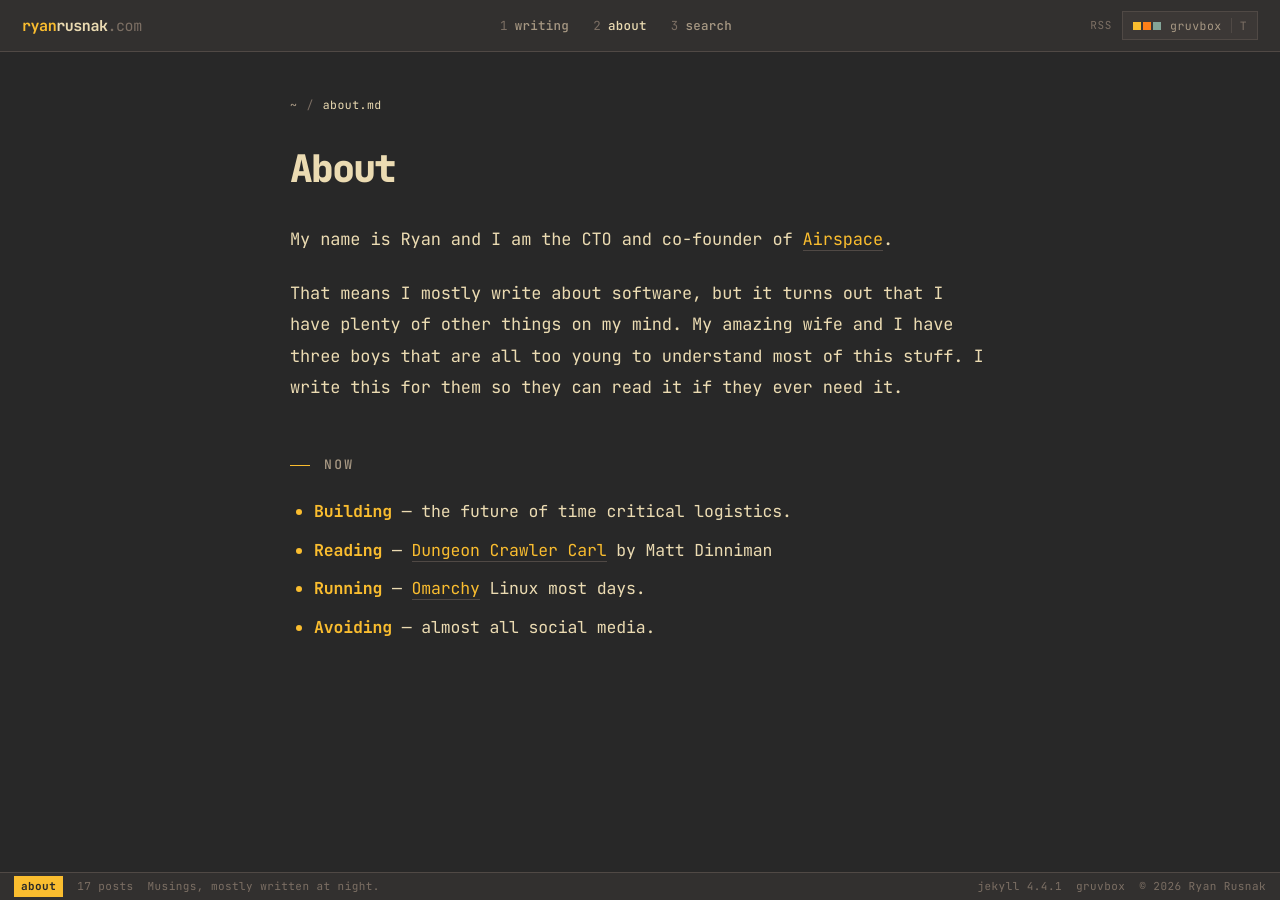
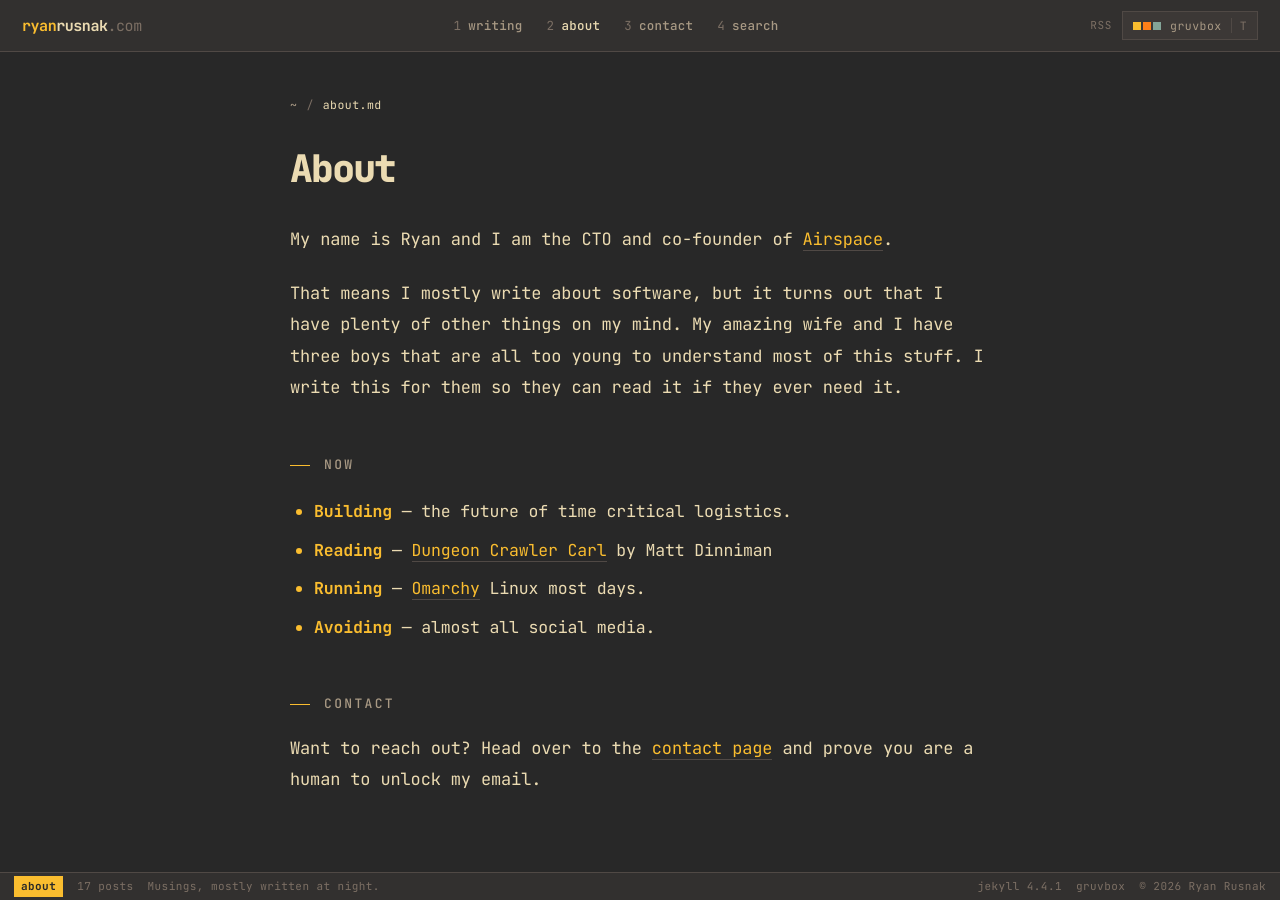
Before and after one commit to RyanRusnak/jekyll_blog, a Jekyll site: the page built from about.md, in a window 1280 px wide. Built offline with Jekyll 4.4.1, drawn with Linux system fonts in a browser that asks for light colours.

Commit message:
Add contact page with interactive Snake CAPTCHA to reveal email

```diff
--- a/Gemfile
+++ b/Gemfile
@@ -5,3 +5,4 @@
 gem "jekyll-sitemap", "~> 1.4"
 gem "jekyll-paginate-v2", "~> 3.0"
 gem "webrick", "~> 1.8"
+gem "erb"
--- a/_includes/header.html
+++ b/_includes/header.html
@@ -5,7 +5,8 @@
   <nav class="topnav">
     <a href="{{ '/' | relative_url }}" class="{% if page.url == '/' or page.layout == 'post' %}is-active{% endif %}"><span class="n">1</span>writing</a>
     <a href="{{ '/about/' | relative_url }}" class="{% if page.url == '/about/' %}is-active{% endif %}"><span class="n">2</span>about</a>
-    <a href="{{ '/search/' | relative_url }}" class="{% if page.url == '/search/' %}is-active{% endif %}"><span class="n">3</span>search</a>
+    <a href="{{ '/contact/' | relative_url }}" class="{% if page.url == '/contact/' %}is-active{% endif %}"><span class="n">3</span>contact</a>
+    <a href="{{ '/search/' | relative_url }}" class="{% if page.url == '/search/' %}is-active{% endif %}"><span class="n">4</span>search</a>
   </nav>
   <div class="topbar-right">
     <a class="rss" href="{{ '/feed.xml' | relative_url }}">RSS</a>
--- a/_layouts/default.html
+++ b/_layouts/default.html
@@ -13,6 +13,7 @@
   </div>
   <script src="{{ '/assets/js/theme.js' | relative_url }}"></script>
   {% if page.search %}<script src="{{ '/assets/js/search.js' | relative_url }}"></script>{% endif %}
+  {% if page.snake %}<script src="{{ '/assets/js/snake.js' | relative_url }}"></script>{% endif %}
   {% if page.mermaid %}
   <script type="module">
     import mermaid from "https://cdn.jsdelivr.net/npm/mermaid@11/dist/mermaid.esm.min.mjs";
--- a/about.md
+++ b/about.md
@@ -15,3 +15,7 @@
 - **Reading** — [Dungeon Crawler Carl](https://mattdinniman.com/books/dungeon-crawler-carl/) by Matt Dinniman
 - **Running** — [Omarchy](https://omarchy.org/) Linux most days.
 - **Avoiding** — almost all social media.
+
+## Contact
+
+Want to reach out? Head over to the [contact page]({{ '/contact/' | relative_url }}) and prove you are a human to unlock my email.
--- a/assets/css/main.scss
+++ b/assets/css/main.scss
@@ -522,6 +522,186 @@
 .palette-item.is-current .nm { color: var(--fg); }
 .palette-item .mk { font-size: 11px; color: var(--faint); }
 
+/* --- Contact & Snake CAPTCHA -------------------------------- */
+.contact-page { padding-bottom: 96px; }
+.snake-frame {
+  margin-top: 36px;
+  border: 1px solid var(--line2);
+  background: var(--panel);
+}
+.snake-header {
+  display: flex;
+  align-items: center;
+  justify-content: space-between;
+  gap: 12px;
+  padding: 10px 14px;
+  border-bottom: 1px solid var(--line2);
+  background: var(--raised);
+  font-size: 11px;
+  letter-spacing: 0.1em;
+  text-transform: uppercase;
+}
+.snake-title {
+  display: flex;
+  align-items: center;
+  gap: 8px;
+  color: var(--dim);
+  font-weight: 700;
+}
+.snake-title .dot { color: var(--accent); font-size: 9px; }
+.snake-stats {
+  display: flex;
+  align-items: center;
+  gap: 10px;
+  font-size: 11px;
+}
+.snake-stats .badge { color: var(--fg); }
+.snake-stats .badge b { color: var(--accent); }
+.status-locked { color: var(--accent2); }
+.status-active { color: var(--blue); }
+.status-unlocked { color: var(--green); font-weight: 700; }
+.status-error { color: var(--red); font-weight: 700; }
+
+.snake-stage {
+  display: flex;
+  justify-content: center;
+  align-items: center;
+  padding: 16px;
+  background: var(--bg);
+}
+#snake-canvas {
+  display: block;
+  width: 100%;
+  max-width: 400px;
+  height: auto;
+  aspect-ratio: 4 / 3;
+  border: 1px solid var(--line2);
+  background: var(--panel);
+  cursor: pointer;
+  touch-action: none;
+}
+
+.snake-controls-bar {
+  display: flex;
+  align-items: center;
+  justify-content: space-between;
+  gap: 16px;
+  padding: 12px 16px;
+  border-top: 1px solid var(--line2);
+  background: var(--raised);
+  font-size: 11.5px;
+}
+.snake-hints {
+  display: flex;
+  flex-wrap: wrap;
+  align-items: center;
+  gap: 6px;
+  color: var(--dim);
+}
+.key-hint {
+  border: 1px solid var(--line2);
+  background: var(--panel);
+  padding: 2px 6px;
+  color: var(--fg);
+  font-size: 10.5px;
+  font-weight: 600;
+}
+
+.snake-dpad {
+  display: flex;
+  flex-direction: column;
+  align-items: center;
+  gap: 4px;
+}
+.dpad-row {
+  display: flex;
+  gap: 4px;
+}
+.dpad-btn {
+  width: 32px;
+  height: 30px;
+  border: 1px solid var(--line2);
+  background: var(--panel);
+  color: var(--fg);
+  font-size: 11px;
+  cursor: pointer;
+  display: flex;
+  align-items: center;
+  justify-content: center;
+  font-family: inherit;
+  user-select: none;
+}
+.dpad-btn:hover, .dpad-btn:active {
+  background: var(--accent);
+  color: var(--bg);
+  border-color: var(--accent);
+}
+
+.snake-revealed {
+  margin-top: 32px;
+  border: 1px solid var(--green);
+  background: var(--panel);
+  padding: 20px 24px;
+  animation: fadeIn 0.3s ease-in-out;
+}
+.snake-revealed[hidden] { display: none; }
+.revealed-header {
+  display: flex;
+  align-items: center;
+  gap: 10px;
+  font-size: 11.5px;
+  letter-spacing: 0.12em;
+  text-transform: uppercase;
+  color: var(--green);
+  font-weight: 700;
+  margin-bottom: 14px;
+}
+.revealed-header .ok {
+  display: inline-flex;
+  align-items: center;
+  justify-content: center;
+  width: 18px;
+  height: 18px;
+  border: 1px solid var(--green);
+  font-size: 11px;
+}
+.revealed-label {
+  font-size: 12px;
+  color: var(--faint);
+  letter-spacing: 0.08em;
+  text-transform: uppercase;
+  margin-bottom: 6px;
+}
+.revealed-email {
+  font-size: 22px;
+  font-weight: 700;
+  letter-spacing: -0.02em;
+  margin-bottom: 18px;
+}
+.revealed-email-link {
+  color: var(--accent);
+  border-bottom: 1px solid var(--accent);
+}
+.revealed-email-link:hover {
+  color: var(--accent2);
+  border-color: var(--accent2);
+}
+.revealed-actions {
+  display: flex;
+  flex-wrap: wrap;
+  gap: 10px;
+}
+.btn-primary.is-copied {
+  background: var(--green);
+  border-color: var(--green);
+  color: var(--bg);
+}
+
+@keyframes fadeIn {
+  from { opacity: 0; transform: translateY(6px); }
+  to { opacity: 1; transform: translateY(0); }
+}
+
 /* --- Responsive -------------------------------------------- */
 @media (max-width: 720px) {
   .wrap { padding: 0 20px; }
@@ -534,6 +714,11 @@
   .prevnext a.next { text-align: left; }
   .theme-btn .key, .rss, .hide-sm { display: none; }
   .result { grid-template-columns: 1fr; }
+  .snake-controls-bar {
+    flex-direction: column;
+    align-items: center;
+    gap: 12px;
+  }
 
   /* The three-column topbar overflowed the viewport at phone widths, which
      pushed the theme button off-screen and was the only source of horizontal
```
Also changed, not shown: assets/js/snake.js (added, +488 -0 lines), contact.md (added, +68 -0 lines), Gemfile.lock.
